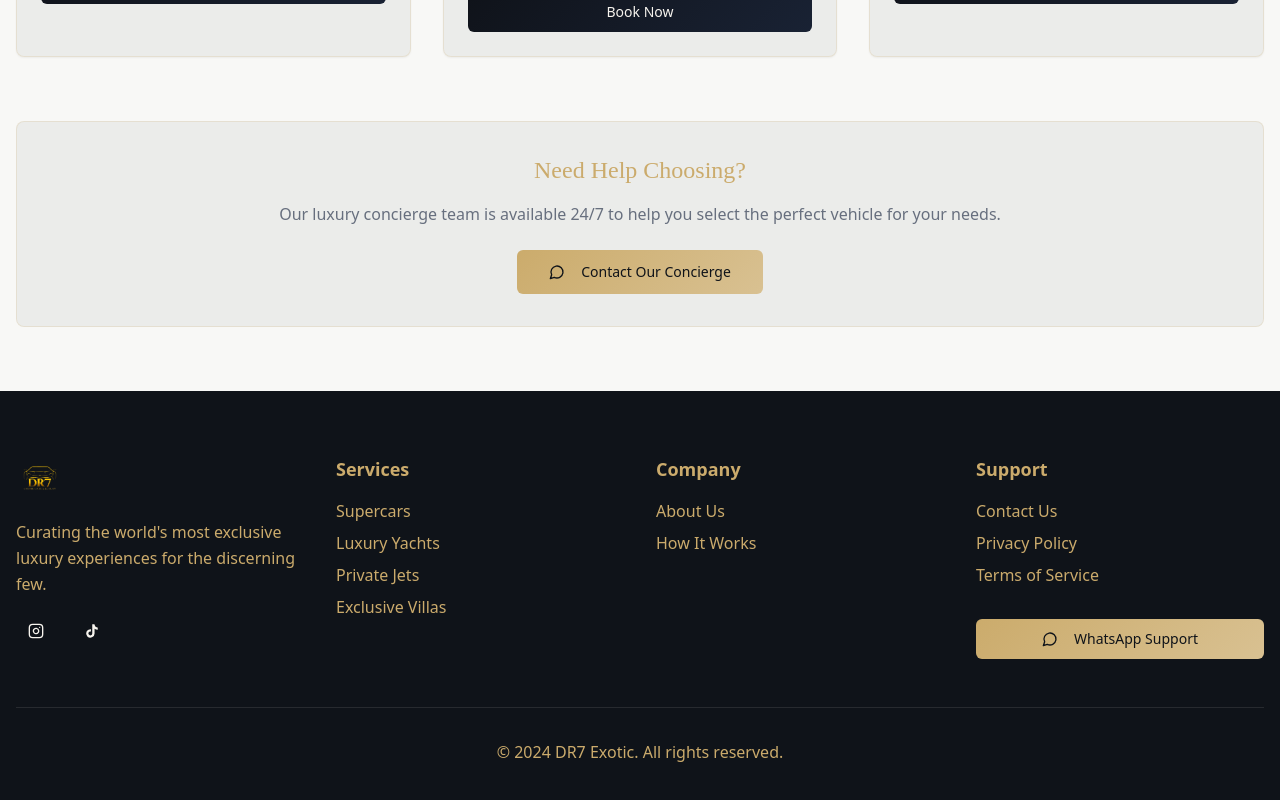
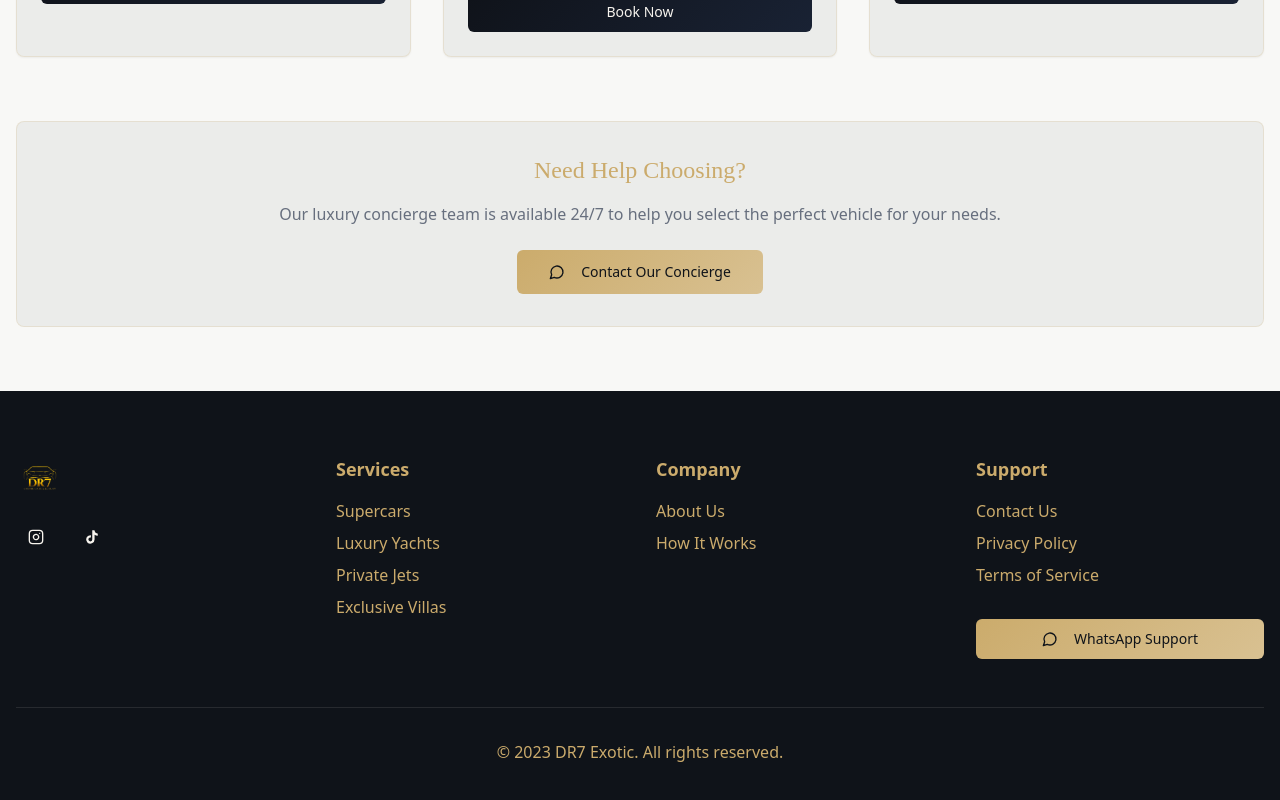
Before and after one commit to bonaparks-dev/dr7-exotic-escape, a React (Vite) app: page /rentals in a window 1280 px wide. Shown: the part 2877-3677 px from the top of the page. Built offline with nearby package versions, Linux system fonts and the light colour scheme; a web font is replaced by a local one.

Commit message:
Update Footer.tsx

```diff
--- a/src/components/Footer.tsx
+++ b/src/components/Footer.tsx
@@ -13,9 +13,7 @@ export function Footer() {
               alt="DR7 Exotic Cars & Luxury"
               className="h-12 w-auto"
             />
-            <p className="text-luxury-gold leading-relaxed">
-              Curating the world's most exclusive luxury experiences for the discerning few.
-            </p>
+
             <div className="flex space-x-4">
               <Button
                 variant="ghost"
@@ -82,7 +80,7 @@ export function Footer() {
 
         <div className="border-t border-luxury-ivory/10 mt-12 pt-8 text-center">
           <p className="text-luxury-gold">
-            © 2024 DR7 Exotic. All rights reserved.
+            © 2023 DR7 Exotic. All rights reserved.
           </p>
         </div>
       </div>
```
